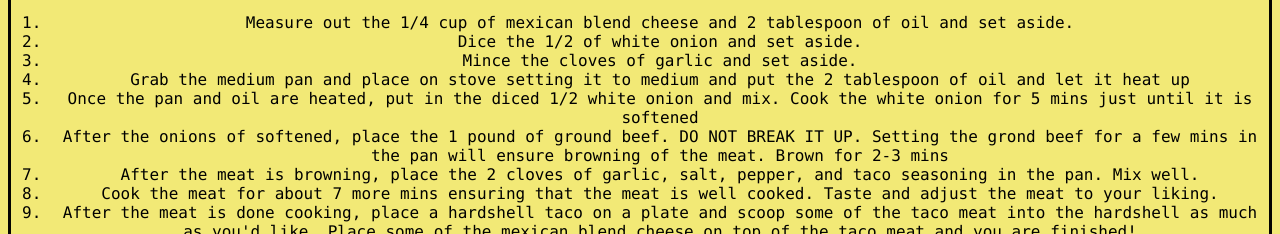
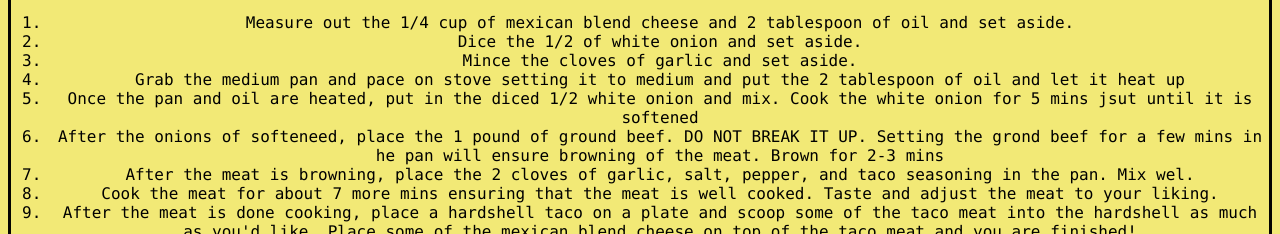
Before and after one commit to GiecelT/Recipe, a plain HTML site: page index.html in a window 1280 px wide. Shown: the part 1016-1250 px from the top of the page. Drawn offline with Linux system fonts and the light colour scheme; files whose address does not match are found by name.

Commit message:
Update index.html

```diff
--- a/index.html
+++ b/index.html
@@ -89,10 +89,10 @@
     <li>Measure out the 1/4 cup of mexican blend cheese and 2 tablespoon of oil and set aside.</li>
     <li>Dice the 1/2 of white onion and set aside.</li>
     <li>Mince the cloves of garlic and set aside.</li>
-    <li>Grab the medium pan and place on stove setting it to medium and put the 2 tablespoon of oil and let it heat up</li>
-    <li>Once the pan and oil are heated, put in the diced 1/2 white onion and mix. Cook the white onion for 5 mins just until it is softened</li>
-    <li>After the onions of softened, place the 1 pound of ground beef. DO NOT BREAK IT UP. Setting the grond beef for a few mins in the pan will ensure browning of the meat. Brown for 2-3 mins</li>
-    <li> After the meat is browning, place the 2 cloves of garlic, salt, pepper, and taco seasoning in the pan. Mix well.</li>
+    <li>Grab the medium pan and pace on stove setting it to medium and put the 2 tablespoon of oil and let it heat up</li>
+    <li>Once the pan and oil are heated, put in the diced 1/2 white onion and mix. Cook the white onion for 5 mins jsut until it is softened</li>
+    <li>After the onions of softeneed, place the 1 pound of ground beef. DO NOT BREAK IT UP. Setting the grond beef for a few mins in he pan will ensure browning of the meat. Brown for 2-3 mins</li>
+    <li> After the meat is browning, place the 2 cloves of garlic, salt, pepper, and taco seasoning in the pan. Mix wel.</li>
 <li> Cook the meat for about 7 more mins ensuring that the meat is well cooked. Taste and adjust the meat to your liking.</li>
     <li>After the meat is done cooking, place a hardshell taco on  a plate and scoop some of the taco meat into the hardshell as much as you'd like. Place some of the mexican blend cheese on top of the taco meat and you are finished!</li>
   </ol>
```
